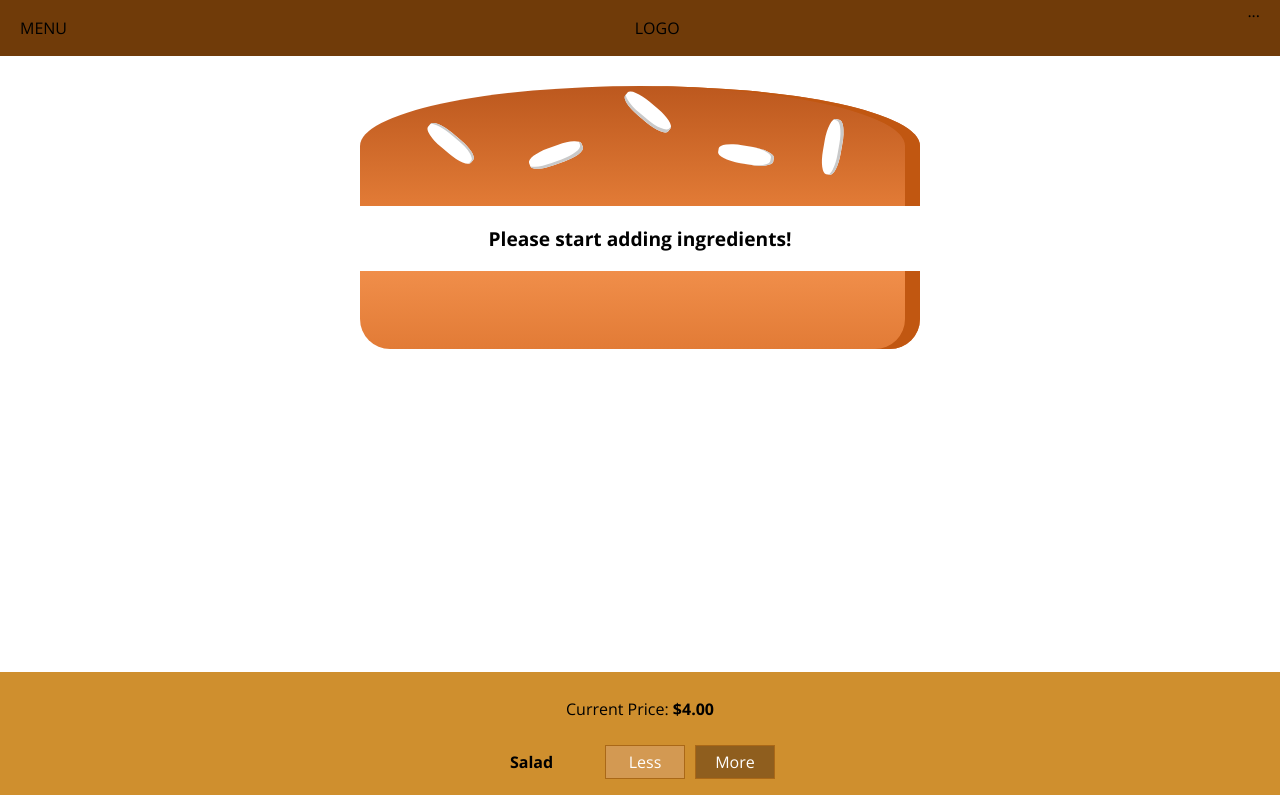
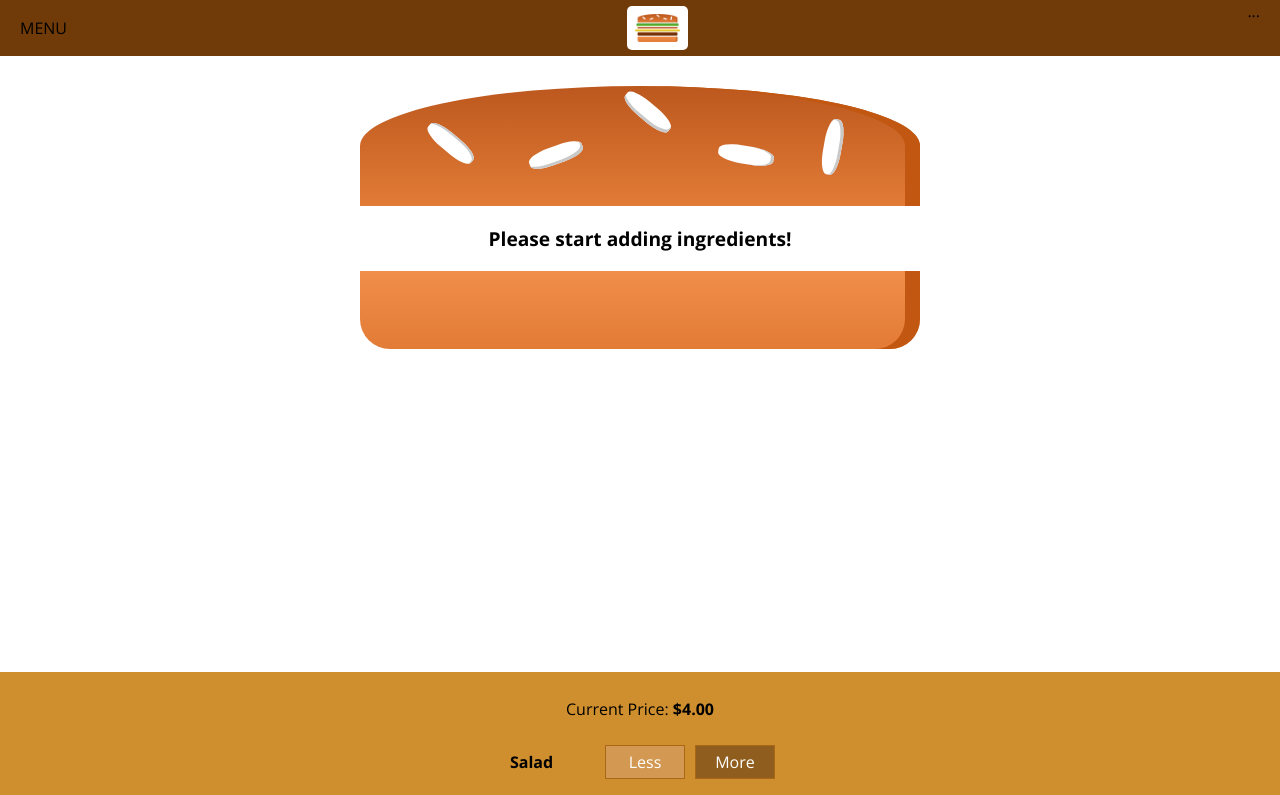
Before and after one commit to saraemanuelsson/burger-builder, a React app: page / in a window 1280 px wide. Shown: the top 795 px of the page. Built offline with nearby package versions, Linux system fonts and the light colour scheme.

Commit message:
Add logo

```diff
--- /dev/null
+++ b/src/components/Logo/Logo.css
@@ -0,0 +1,11 @@
+.logo {
+    background: white;
+    padding: 8px;
+    height: 80%;
+    box-sizing: border-box;
+    border-radius: 5px;
+}
+
+.logo img {
+    height: 100%;
+}
--- /dev/null
+++ b/src/components/Logo/Logo.js
@@ -0,0 +1,13 @@
+import React from "react"
+import BurgerLogo from "../../assets/burger-logo.png"
+import "./Logo.css"
+
+const Logo = () => {
+    return (
+        <div className="logo">
+            <img src={BurgerLogo} alt="MyBurger"/>
+        </div>
+    )
+}
+
+export default Logo
--- a/src/components/Navigation/ToolBar/ToolBar.js
+++ b/src/components/Navigation/ToolBar/ToolBar.js
@@ -1,12 +1,13 @@
 import React from "react"
 import "./ToolBar.css"
+import Logo from "../../Logo/Logo"
 
 const ToolBar = (props) => {
 
     return (
         <header className="toolBar">
             <div>MENU</div>
-            <div>LOGO</div>
+            <Logo />
             <nav>
                 ...
             </nav>
```
Also changed, not shown: src/assets/burger-logo.png (added).
